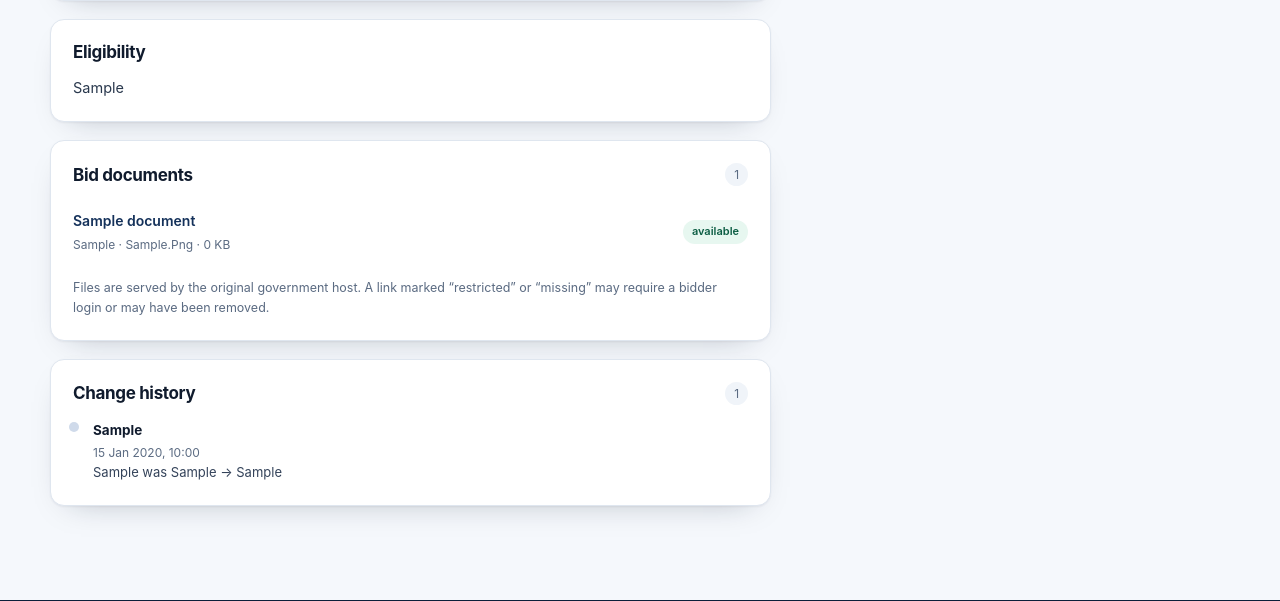
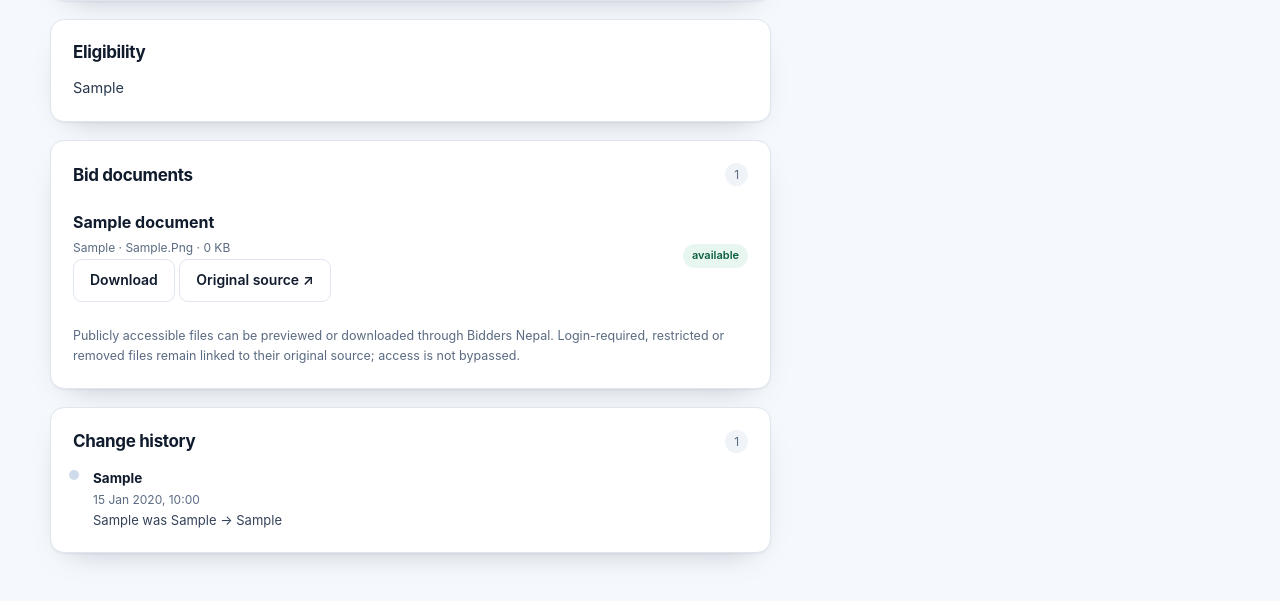
Before and after one commit to anishacharya95/Bidders-nepal, a FastAPI app: page /tenders/1 in a window 1280 px wide. Shown: the part 975-1576 px from the top of the page. Run offline with FastAPI, Linux system fonts and the light colour scheme; tables that the repository leaves empty hold one stand-in row (values such as "Sample post"); parts of the project's set-up code (start-up, migrations or seed data) failed here and were passed over.

Commit message:
Add in-site bid document preview and download actions

```diff
--- a/app/templates/site/tender.html
+++ b/app/templates/site/tender.html
@@ -86,18 +86,27 @@
           {% for doc in documents %}
           <li>
             <div class="doc-main">
-              <a href="{{ doc.url }}" target="_blank" rel="noopener noreferrer nofollow">{{ doc.label }}</a>
+              <strong>{{ doc.label }}</strong>
               <span class="doc-meta">
                 {{ doc.document_type | replace('_', ' ') }}
                 {% if doc.file_format %} · {{ doc.file_format }}{% endif %}
                 {% if doc.file_size_bytes %} · {{ (doc.file_size_bytes / 1024) | round | int }} KB{% endif %}
               </span>
+              <div class="doc-actions">
+                {% if doc.download_status not in ['restricted', 'missing'] %}
+                  {% if (doc.file_format or '') | upper == 'PDF' %}
+                  <a class="btn small" href="/api/v1/documents/{{ doc.id }}/viewer" target="_blank" rel="noopener">Preview on Bidders Nepal</a>
+                  {% endif %}
+                  <a class="btn small ghost" href="/api/v1/documents/{{ doc.id }}/download">Download</a>
+                {% endif %}
+                <a class="btn small ghost" href="{{ doc.url }}" target="_blank" rel="noopener noreferrer nofollow">Original source ↗</a>
+              </div>
             </div>
             <span class="doc-status doc-{{ doc.download_status }}">{{ (doc.download_status or 'unverified') | replace('_', ' ') }}</span>
           </li>
           {% endfor %}
         </ul>
-        <p class="hint">Files are served by the original government host. A link marked “restricted” or “missing” may require a bidder login or may have been removed.</p>
+        <p class="hint">Publicly accessible files can be previewed or downloaded through Bidders Nepal. Login-required, restricted or removed files remain linked to their original source; access is not bypassed.</p>
         {% else %}
         <p class="muted-box">No public attachment was found on the notice page. Some agencies publish bid documents only through the e-GP portal after registration.</p>
         {% endif %}
```
